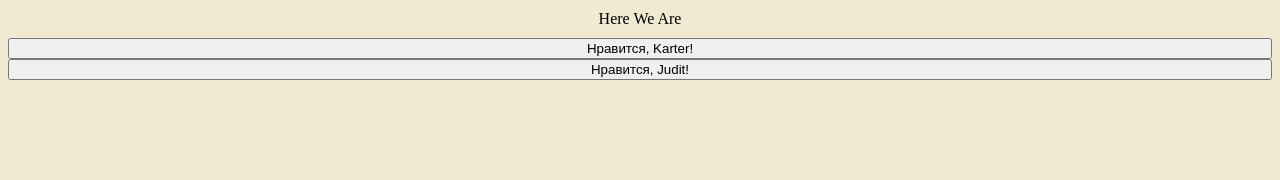
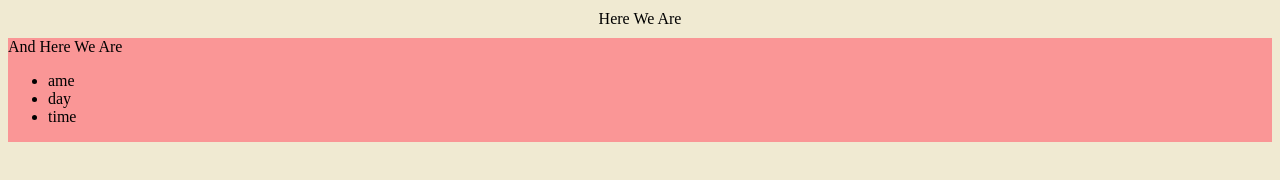
Before and after one commit to FunnyDrew/inLineReact, a website with bundled scripts: page index.html in a window 1280 px wide. Built offline with nearby package versions, Linux system fonts and the light colour scheme.

Commit message:
trayning day 2

```diff
--- /dev/null
+++ b/component2.js
@@ -0,0 +1,42 @@
+var _createClass = function () { function defineProperties(target, props) { for (var i = 0; i < props.length; i++) { var descriptor = props[i]; descriptor.enumerable = descriptor.enumerable || false; descriptor.configurable = true; if ("value" in descriptor) descriptor.writable = true; Object.defineProperty(target, descriptor.key, descriptor); } } return function (Constructor, protoProps, staticProps) { if (protoProps) defineProperties(Constructor.prototype, protoProps); if (staticProps) defineProperties(Constructor, staticProps); return Constructor; }; }();
+
+function _classCallCheck(instance, Constructor) { if (!(instance instanceof Constructor)) { throw new TypeError("Cannot call a class as a function"); } }
+
+function _possibleConstructorReturn(self, call) { if (!self) { throw new ReferenceError("this hasn't been initialised - super() hasn't been called"); } return call && (typeof call === "object" || typeof call === "function") ? call : self; }
+
+function _inherits(subClass, superClass) { if (typeof superClass !== "function" && superClass !== null) { throw new TypeError("Super expression must either be null or a function, not " + typeof superClass); } subClass.prototype = Object.create(superClass && superClass.prototype, { constructor: { value: subClass, enumerable: false, writable: true, configurable: true } }); if (superClass) Object.setPrototypeOf ? Object.setPrototypeOf(subClass, superClass) : subClass.__proto__ = superClass; }
+
+var Component2 = function (_React$Component) {
+    _inherits(Component2, _React$Component);
+
+    function Component2() {
+        _classCallCheck(this, Component2);
+
+        return _possibleConstructorReturn(this, (Component2.__proto__ || Object.getPrototypeOf(Component2)).apply(this, arguments));
+    }
+
+    _createClass(Component2, [{
+        key: "render",
+        value: function render() {
+            var names = this.props.names;
+
+            console.log(names);
+
+            return React.createElement(
+                "ul",
+                null,
+                names.map(function (item, index) {
+                    return React.createElement(
+                        "li",
+                        { key: index },
+                        item
+                    );
+                })
+            );
+        }
+    }]);
+
+    return Component2;
+}(React.Component);
+
+export default Component2;
--- a/index.js
+++ b/index.js
@@ -1,6 +1,7 @@
 'use strict';
 
 import LikeButton from "./component.js";
+import SomeNew from "./component2.js";
 
 /*const domContainer = document.querySelector('#component_container');
 const root = ReactDOM.createRoot(domContainer);
@@ -14,6 +15,15 @@ function App() {
   );
 }
 
+function App2() {
+  return React.createElement(
+    "div",
+    { className: "bg-red" },
+    "And Here We Are",
+    React.createElement(SomeNew, { names: ["ame", "day", "time"] })
+  );
+}
+
 var domContainer = document.querySelector('#component_container');
 var root = ReactDOM.createRoot(domContainer);
-root.render(React.createElement(App, null));
+root.render(React.createElement(App2, null));
--- /dev/null
+++ b/src/component2.js
@@ -0,0 +1,14 @@
+export default class Component2 extends React.Component {
+    render() {
+        const {names} = this.props;
+        console.log(names);
+
+        return (
+            <ul>{
+                names.map((item, index) => (
+                    <li key = {index}>{item}</li>
+                ))
+                }</ul>
+        )
+    }
+}
--- a/style.css
+++ b/style.css
@@ -12,3 +12,7 @@ body {
     display: flex;
     flex-direction: column;
 }
+
+.bg-red {
+    background: rgb(250, 150, 150);
+}
```
Also changed, not shown: src/index.js (+11 -1 lines).
